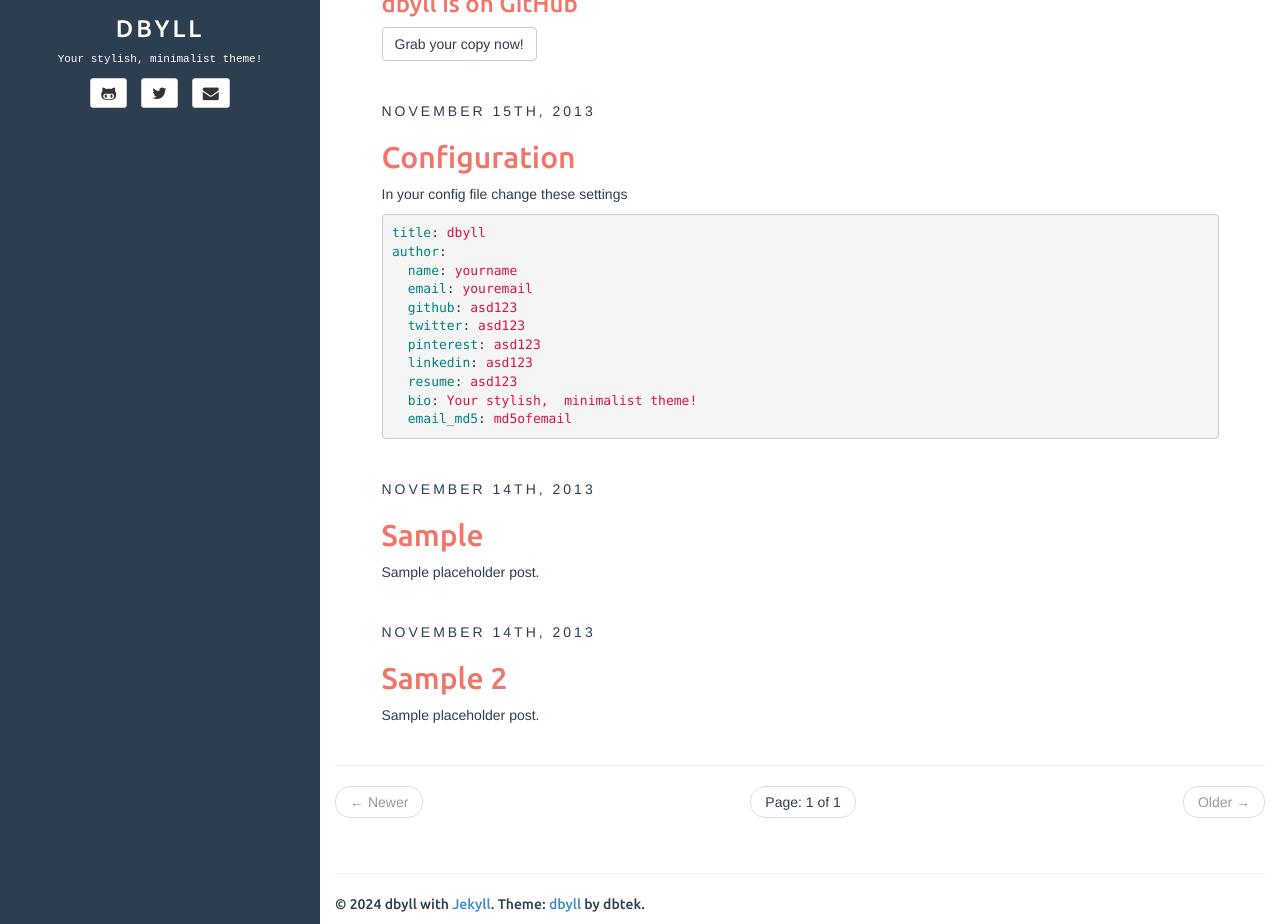
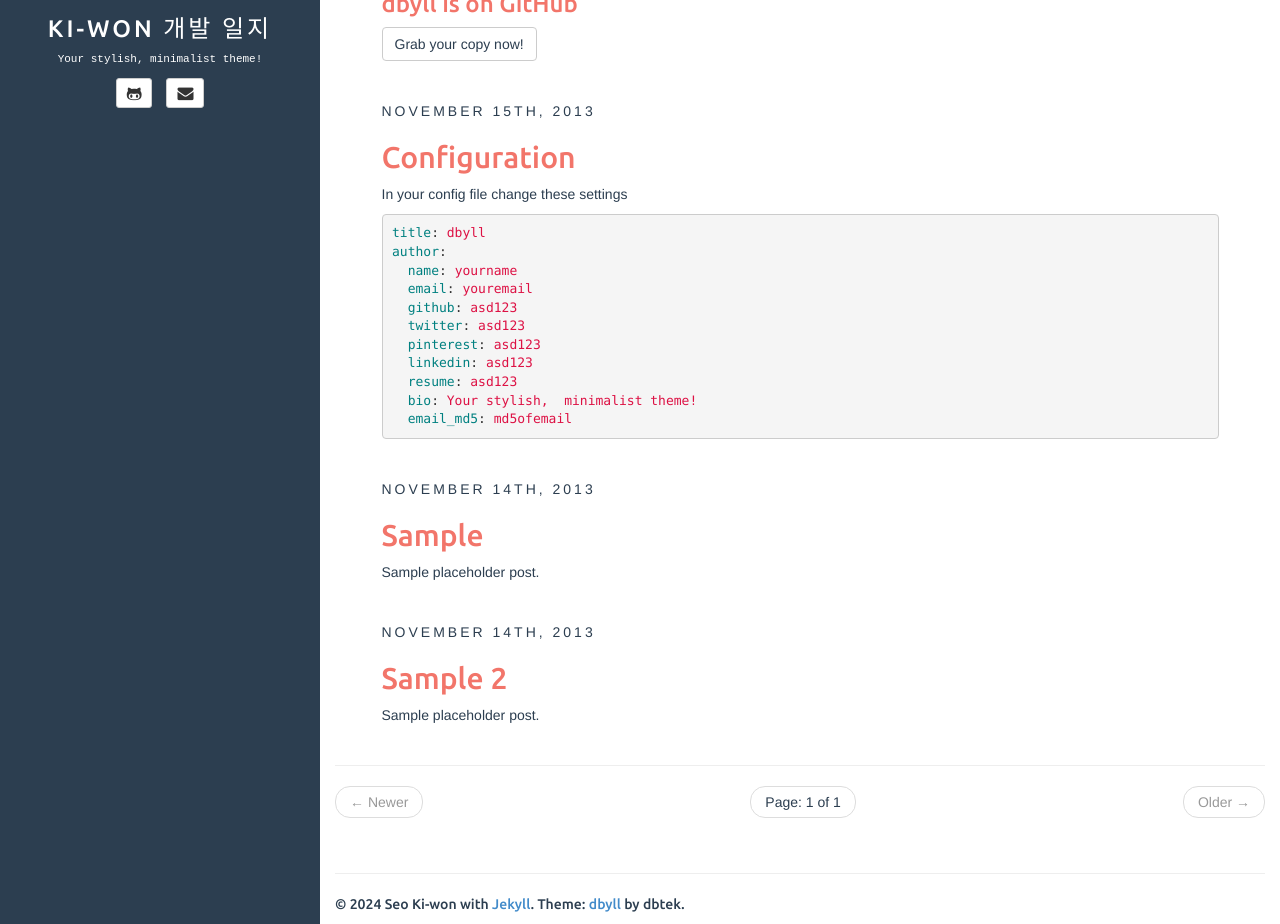
Before and after one commit to kiwon7602/kiwon7602.github.io, a Jekyll site: the page built from index.html, in a window 1280 px wide and 1206 px high, cut to the strip 282-1206 px from the top of the window. Built offline with Jekyll 4.4.1, drawn with Linux system fonts in a browser that asks for light colours; the list of posts is cut into pages by our own code.

Commit message:
Update _config.yml

```diff
--- a/_config.yml
+++ b/_config.yml
@@ -7,7 +7,7 @@ highlighter: rouge
 markdown: kramdown
 disqus: dbyll
 google_analytics: dbyll
-title: dbyll
+title: Ki-won 개발 일지
 
 defaults:
   -
@@ -18,12 +18,9 @@ defaults:
 
 description: Stylish Jekyll Theme
 author:
-  name: dbyll
-  email: dbyll@ismaildemirbilek.com
-  github: dbtek
-  twitter: dbtek
-  pinterest: asd123
-  linkedin: asd123
+  name: Seo Ki-won
+  email: seokw2240@gmail.com
+  github: https://github.com/kiwon7602
   bio: Your stylish, minimalist theme!
   email_md5: 726351295ec82e145928582f595aa3aa
 
```
